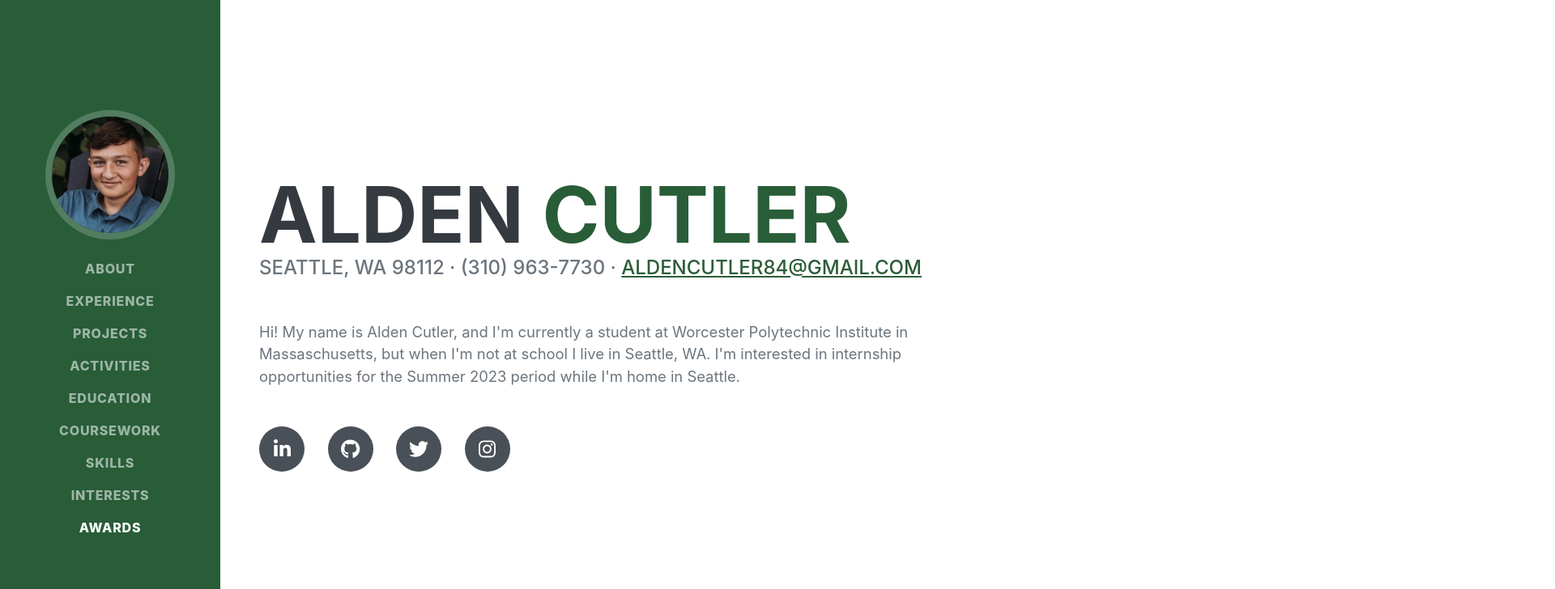
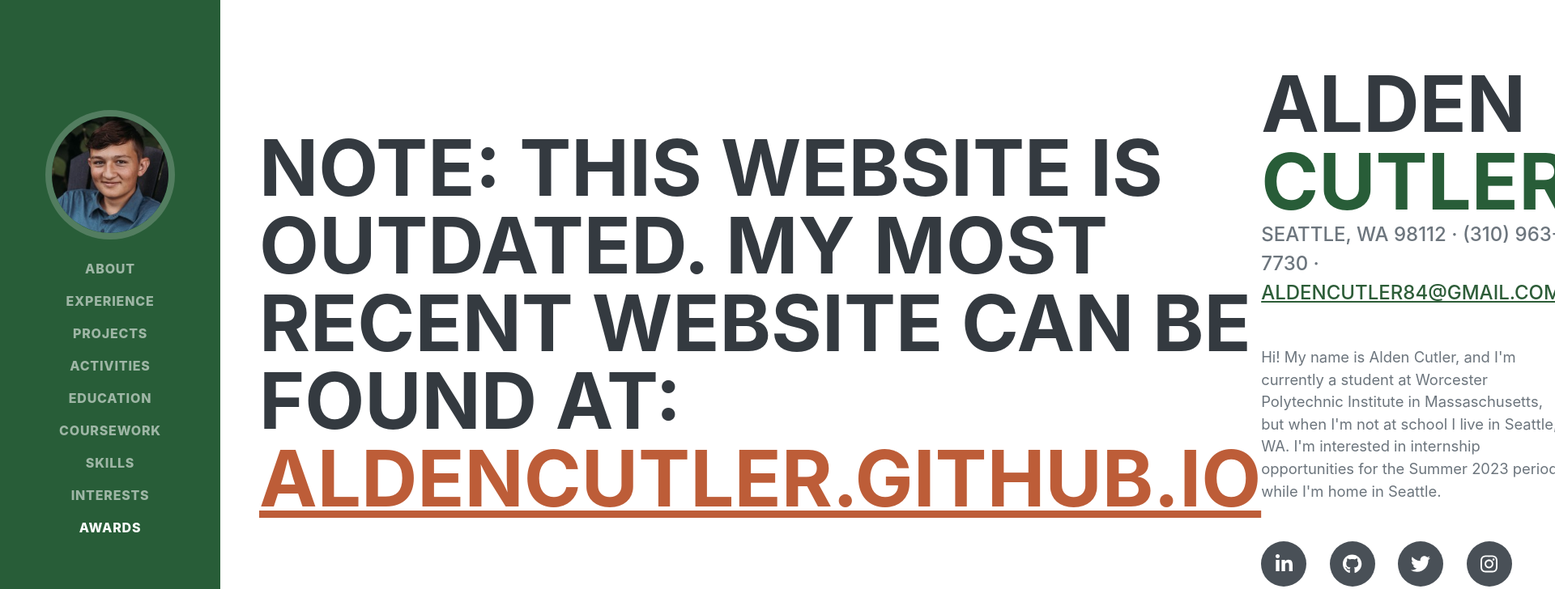
Before and after one commit to AldenCutler/personal-website, a plain HTML site: page index.html in a window 1280 px wide. Shown: the top 728 px of the page at 81% size, 1920 px wide, since content can reach past the window. Drawn offline with nearby package versions, Linux system fonts and the light colour scheme; a web font is replaced by a local one.

Commit message:
add link to new website

```diff
--- a/index.html
+++ b/index.html
@@ -48,6 +48,7 @@
     <div class="container-fluid p-0">
         <!-- About-->
         <section class="resume-section" id="about">
+            <h1>NOTE: This website is outdated. My most recent website can be found at: <a href="https://aldencutler.github.io">aldencutler.github.io</a></h1>
             <div class="resume-section-content">
                 <h1 class="mb-0">
                     Alden
```
